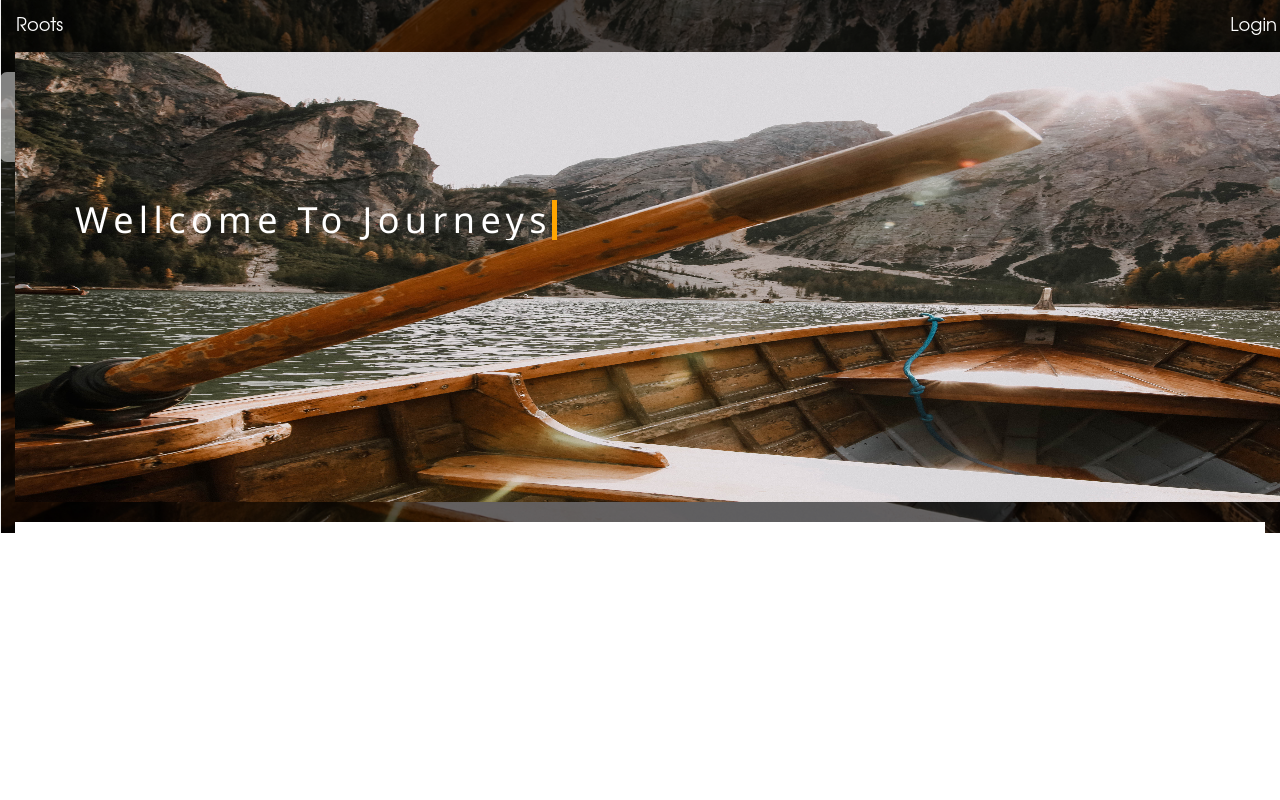
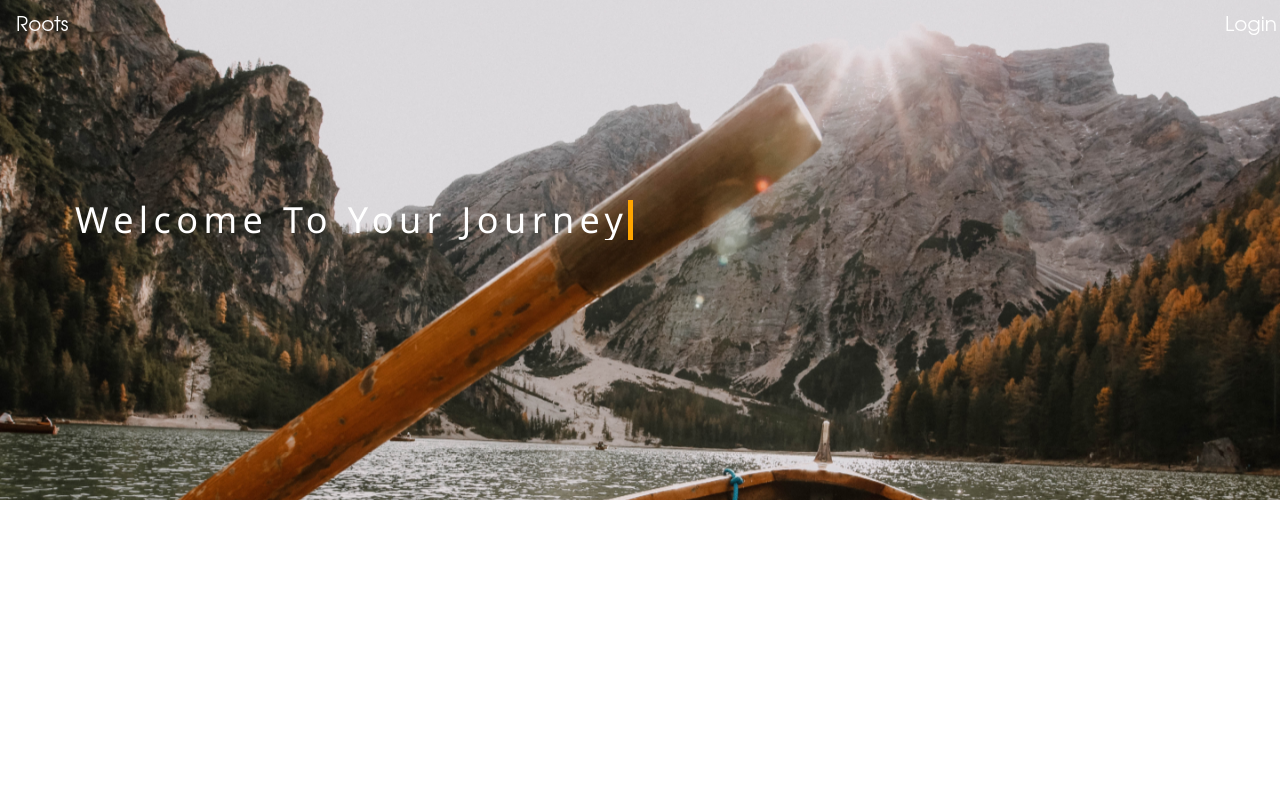
Before and after one commit to meet-projects/Y3S18-seed-app, a Flask app: page / in a window 1280 px wide; the page is wider, and only the part inside the window is pictured. Run offline with Flask 2, Linux system fonts and the light colour scheme; data that the repository does not hold is empty; some libraries are stand-ins or nearby versions.

Commit message:
browse edits

```diff
--- a/project/static/css/style.css
+++ b/project/static/css/style.css
@@ -1,7 +1,43 @@
 
-body{
-     background-image: url("image1.png");
-     height: 100%;
+.apply-img{
+    background-image: url("image1.png");
+    height: 100%;
+    background-position: center;
+    background-repeat: no-repeat;
+    background-size: cover;
+}
+
+.browse-parallax {
+    /* The image used */
+    background-image: url("boat.jpg");
+
+    /* Set a specific height */
+    height: 500px;
+
+    /* Create the parallax scrolling effect */
+    background-attachment: fixed;
+    background-position: center;
+    background-repeat: no-repeat;
+    background-size: cover;
+}
+
+.journey-cont {
+    position: relative;
+    text-align: center;
+    color: white;
+}
+
+.journey-img{
+
+    width:300px ;
+    height:200px;
+    -webkit-filter: brightness(0.30);
+    filter: brightness(0.30);
+}
+
+.browse-img{
+    background-image: url("{{ url_for('static', filename='pictures/boat.jpg') }}");
+    height: 100%;
     background-position: center;
     background-repeat: no-repeat;
     background-size: cover;
@@ -32,7 +68,7 @@ body{
 .navbar-inner {
     background-color:transparent;
     color:white;
-    font: normal 18px/1 Avantgarde, TeX Gyre Adventor, URW Gothic L, sans-serif,bold; ;
+    font: normal 20px/1 Avantgarde, TeX Gyre Adventor, URW Gothic L, sans-serif,bold; ;
 
 }
 
--- a/project/templates/apply.html
+++ b/project/templates/apply.html
@@ -1,6 +1,7 @@
 {% extends "layout.html" %}
 {% block content %}
 
+<body class="apply-img">
 <center>
 <!--   Hi {{ current_user.name }}, -->
   <br><br><br>
--- a/project/templates/browse.html
+++ b/project/templates/browse.html
@@ -1,18 +1,19 @@
+<div class="browse-parallax">
 {% extends "layout.html" %}
 {% block content %}
 
-<div>
-	<img src="{{ url_for('static', filename='pictures/boat.jpg') }} " style="width: 1600px; height: 450px; position: relative; top: -20px;">
+<!-- 	<img src="{{ url_for('static', filename='pictures/boat.jpg') }} " style="width: 1600px; height: 450px; position: relative; top: -20px;"> -->
 
 
 <div class="typewriter">
-  <h1>Wellcome To Journeys</h1>
+  <h1>Welcome To Your Journey</h1>
 </div>
 
 </div>
+<!-- </div>  -->
 
 <div class="container-fluid" style="padding: 0px;">
-	<div class="khaled" style="background-color: white; ">
+	<div style="background-color: white;">
 		<br><br><br><br>
 		<div class="row">
 
@@ -28,10 +29,11 @@
 		    	<p> This journey would intrest people who are {{ all_journeys[i].category }}</p> <br>
 		    	<a href="{{url_for('display_journey', journey_id=all_journeys[i].id)}}"> View Details </a> -->
 		    	<center>
-		    	<div class="col-md-4">
-	            <div class="card mb-4 shadow-sm" >
+		    	<div class="journey-cont">
+		    		<div class="col-md-4">
+	            	<div class="card mb-4 shadow-sm" >
 	            	<div class="card-header">
-		    			<img src="{{ all_journeys[i].picture }}"  style="width:300px ;height:200px; border-radius: 10px;">
+		    			<img class="journey-img" src="{{ all_journeys[i].picture }}">
 	                	<p>{{ all_journeys[i].title }}</p> <br>
 					</div>
 	                <div class="card-body">
@@ -53,15 +55,10 @@
 
 
 		    </div>
-	 	<style type="text/css">
-	 		 .bg {
-	  				  height: 50%;
-				 }
-	 	</style>
 
 
 		</div>
-		</div>
+	</div>
 </div>
 
 </body>
--- a/project/templates/layout.html
+++ b/project/templates/layout.html
@@ -24,7 +24,7 @@
     <nav class="navbar navbar-inner">
 
       <div class="navbar-header">
-        <a class="navbar-brand" href="{{url_for('browse')}}">Roots</a>
+        <a class="navbar-brand navbar-inner" href="{{url_for('browse')}}">Roots</a>
       </div>
 
       <ul class="nav navbar-nav navbar-right">
@@ -51,11 +51,6 @@
       </ul>
 
     </nav>
-
-<div class="container">
-  {% block content %}
-  {% endblock %}
-</div>
 
   {% if  form %}
   <!-- Login Modal -->
@@ -144,3 +139,6 @@
   {% endif %}
 
 </html>
+
+  {% block content %}
+  {% endblock %}
```
Also changed, not shown: project/static/css/boat.jpg (renamed from project/static/pictures/boat.jpg). Lines whose indentation alone changed are shown as unchanged.
